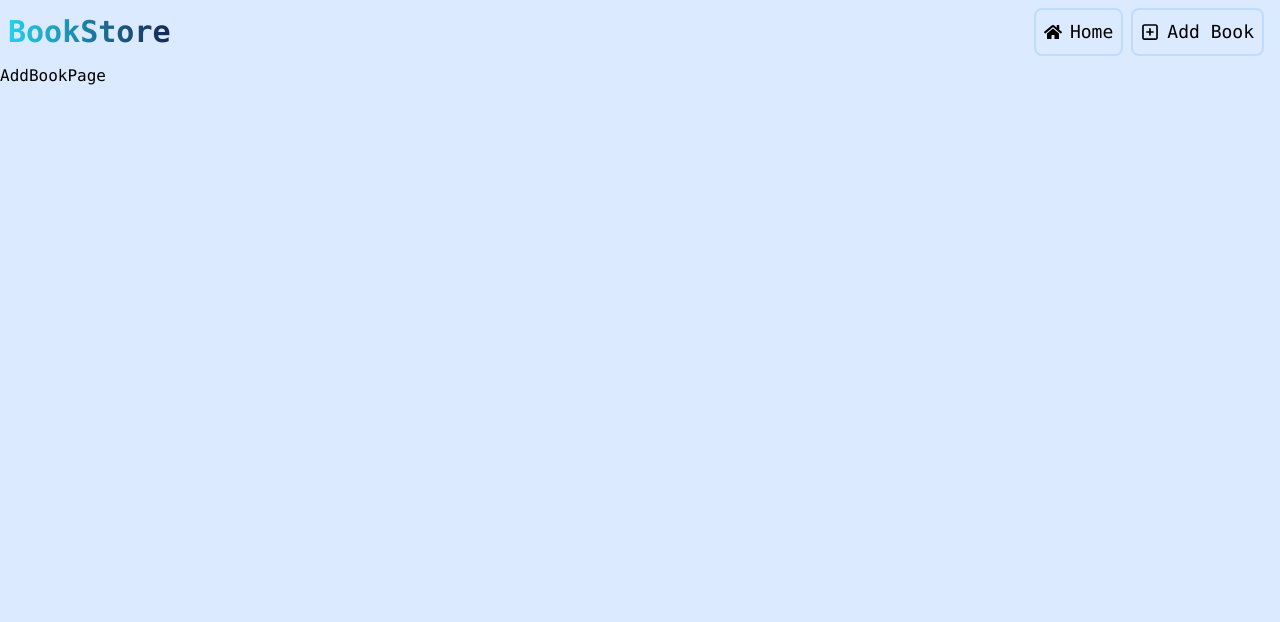
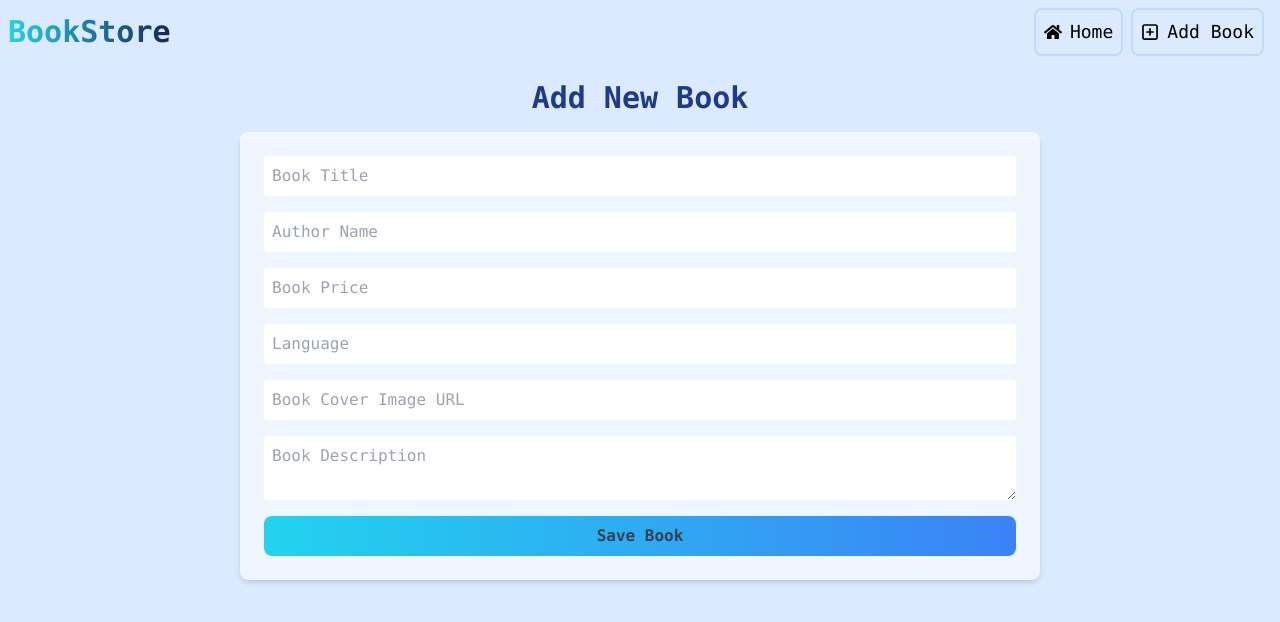
Before and after one commit to korodhsoaqoon/book-store, a React (Vite) app in the folder frontend/: page /add-book in a window 1280 px wide. Shown: the top 622 px of the page. Built offline with nearby package versions, Linux system fonts and the light colour scheme.

Commit message:
done add new book component

```diff
--- a/frontend/src/pages/AddBookPage.jsx
+++ b/frontend/src/pages/AddBookPage.jsx
@@ -1,7 +1,58 @@
 import React from "react";
 
 const AddBookPage = () => {
-  return <div>AddBookPage</div>;
+  return (
+    <div>
+      <div className="container p-4 mx-auto">
+        <h1 className="text-3xl text-center font-extrabold text-blue-900 mb-4">
+          Add New Book
+        </h1>
+        <div>
+          <div className="flex flex-col gap-4 max-w-[800px] mx-auto bg-blue-50 p-6 rounded-lg shadow-md">
+            {" "}
+            <input
+              type="text"
+              name="title"
+              placeholder="Book Title"
+              className="p-2 rounded"
+            />
+            <input
+              type="text"
+              name="author"
+              placeholder="Author Name"
+              className="p-2 rounded"
+            />
+            <input
+              type="number"
+              name="price"
+              placeholder="Book Price"
+              className="p-2 rounded"
+            />
+            <input
+              type="text"
+              name="language"
+              placeholder="Language"
+              className="p-2 rounded"
+            />
+            <input
+              type="text"
+              name="image"
+              placeholder="Book Cover Image URL"
+              className="p-2 rounded"
+            />
+            <textarea
+              name="description"
+              placeholder="Book Description"
+              className="rounded p-2"
+            ></textarea>
+            <button className="p-2 bg-gradient-to-r from-cyan-400 to-blue-500 font-bold text-gray-700 rounded-lg">
+              Save Book
+            </button>
+          </div>
+        </div>
+      </div>
+    </div>
+  );
 };
 
 export default AddBookPage;
```
